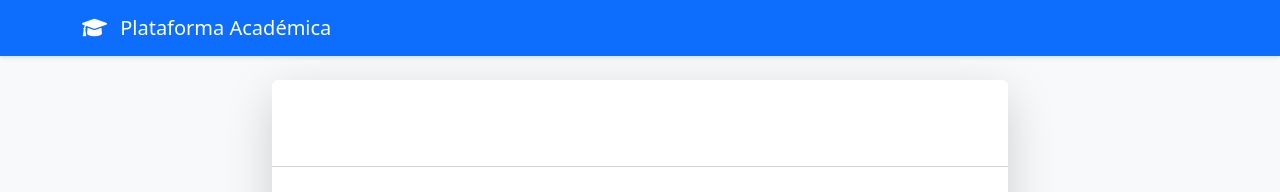
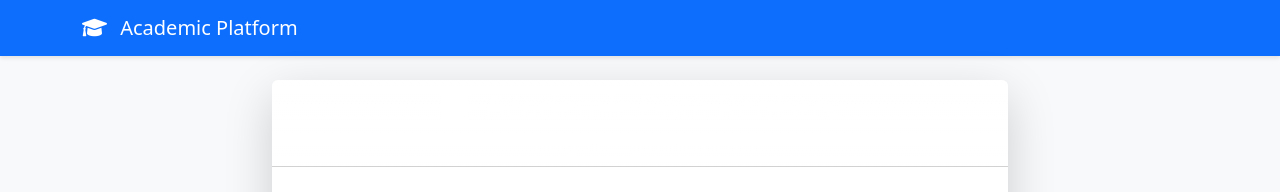
Before and after one commit to Inglauraarteagarojas/plataforma-academica, a Flask app: page / in a window 1280 px wide. Shown: the top 192 px of the page. Run offline with Flask 3, Linux system fonts and the light colour scheme.

Commit message:
base.html

```diff
--- a/templates/base.html
+++ b/templates/base.html
@@ -16,7 +16,7 @@
         <div class="container">
             <a class="navbar-brand" href="{{ url_for('index') }}">
                 <i class="fas fa-graduation-cap me-2"></i>
-                Plataforma Académica
+              Academic Platform
             </a>
         </div>
     </nav>
```
